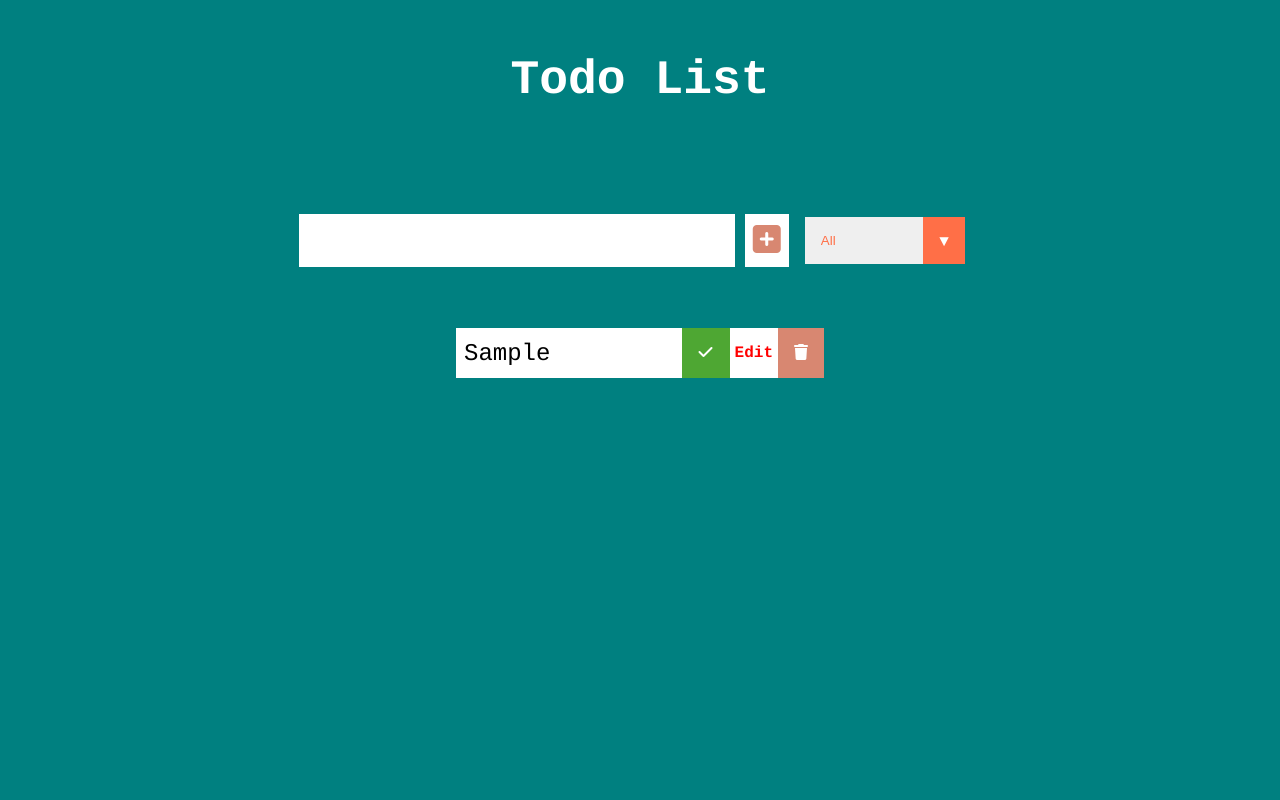
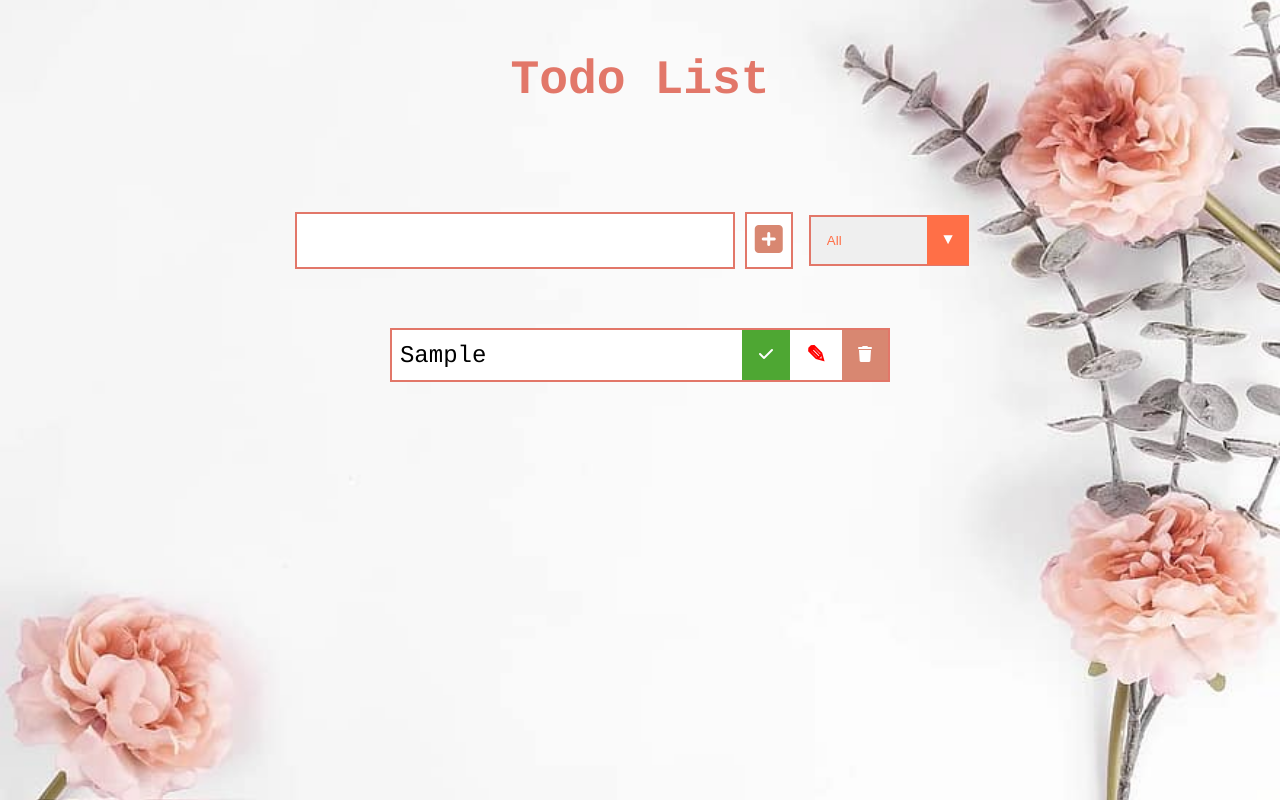
Before and after one commit to fredluggard/Todo, a plain HTML site: page index.html in a window 1280 px wide. Both pictures are taken after typing "Sample" into the empty fields and a click on the button 766 px from the left and 240 px from the top of the page. Drawn offline with Linux system fonts and the light colour scheme.

Commit message:
Updated UI/UX

```diff
--- a/app.js
+++ b/app.js
@@ -37,7 +37,7 @@ function addTodo(event) {
 
   //Edit Todo
   const editTodo = document.createElement("span");
-  editTodo.innerText = "Edit";
+  editTodo.innerHTML = "&#9998;";
   editTodo.classList.add("edit-btn");
   todoDiv.appendChild(editTodo);
 
--- a/style.css
+++ b/style.css
@@ -5,14 +5,29 @@
 }
 
 body {
-  background-color: teal;
   color: white;
   font-family: courier;
   min-height: 100vh;
 }
+body::before {
+  /* background-color: teal; */
+  content: "";
+  position: absolute;
+  top: 0;
+  left: 0;
+  width: 100%;
+  height: 100%;
+  background: url("bg1.jpg");
+  background-repeat: no-repeat;
+  background-size: cover;
+  background-position: center;
+  opacity: 1;
+  z-index: -1;
+}
 
 header {
   font-size: 1.5rem;
+  color: #e27769;
 }
 
 header,
@@ -32,6 +47,7 @@ form button {
   border: none;
   background: white;
   outline: none;
+  border: 2px solid #e27769;
 }
 
 form button {
@@ -66,6 +82,7 @@ form button:hover {
   justify-content: space-between;
   align-items: center;
   transition: all 0.5s ease;
+  border: 2px solid #e27769;
 }
 
 .todo li {
@@ -97,9 +114,10 @@ form button:hover {
 
 .edit-btn {
   color: red;
-  padding: 5px;
-  font-size: 16px;
+  padding: 0 1rem;
+  font-size: 1.5rem;
   font-weight: bold;
+  border: none;
   cursor: pointer;
 }
 
@@ -109,6 +127,12 @@ form button:hover {
 
 .todo-item {
   padding: 0.5rem 0.5rem;
+  width: 350px;
+}
+
+.edit-input {
+  outline: none;
+  border: none;
 }
 
 .fa-trash,
@@ -131,7 +155,7 @@ select {
   -moz-appearance: none;
   appearance: none;
   outline: none;
-  border: none;
+  border: 2px solid #e27769;
 }
 
 .select {
@@ -158,11 +182,6 @@ select {
   transition: all 0.3s ease;
 }
 
-.select:hover::after {
-  background: white;
-  color: #ff6f47;
-}
-
 @media (max-width: 768px) {
   body {
     margin: 0 auto;
```
Also changed, not shown: index.html (+3 -0 lines), bg1.jpg (added).
